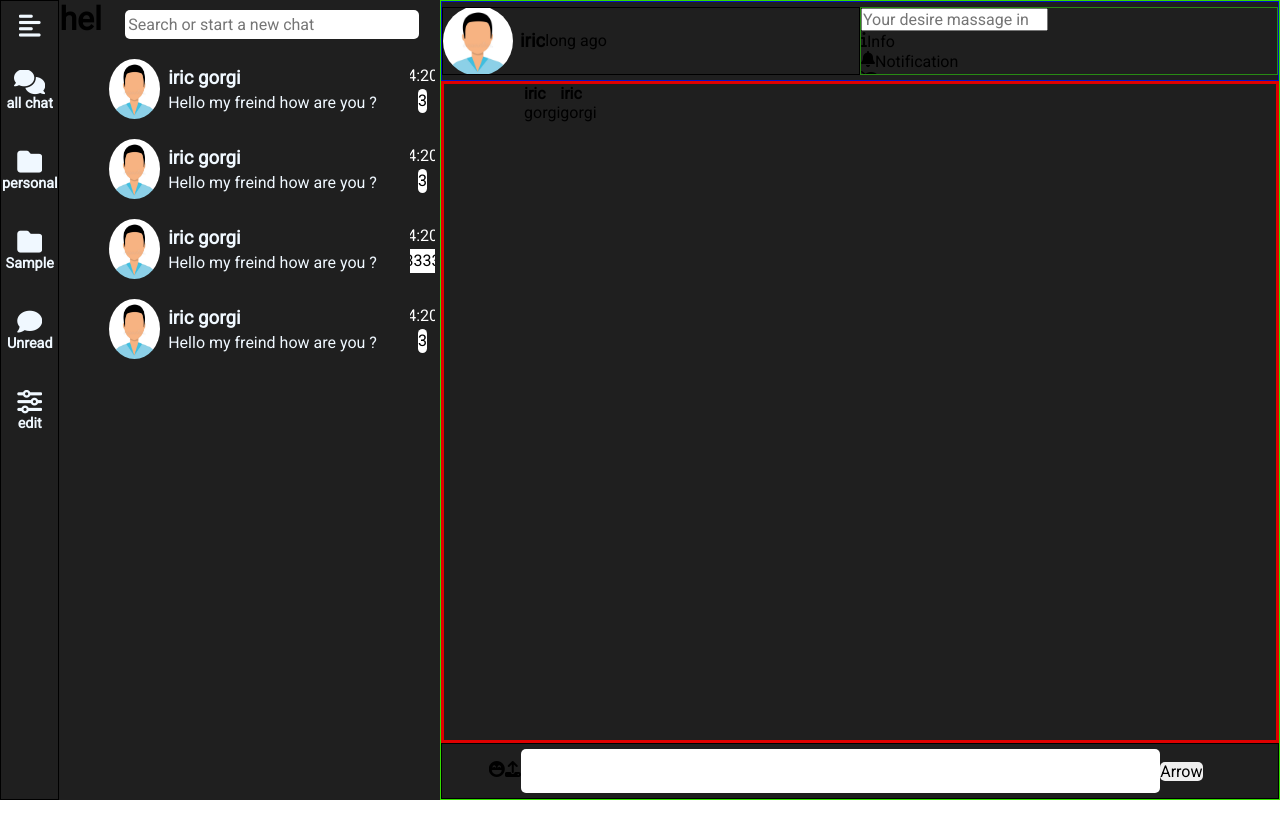
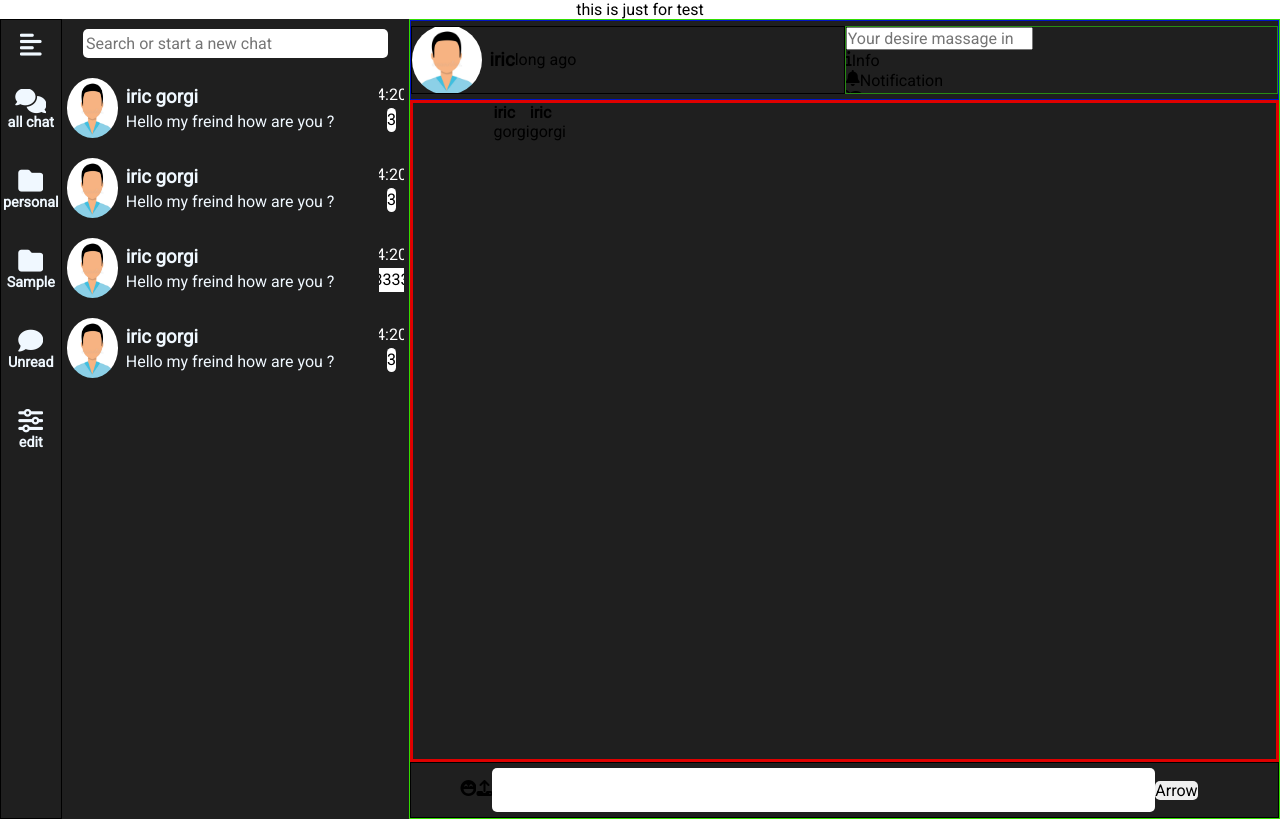
Before and after one commit to iricge/Massanger-app, a website built with Vite: page src/index.html in a window 1280 px wide. Built offline with nearby package versions, Linux system fonts and the light colour scheme.

Commit message:
adding a p

```diff
--- a/src/index.html
+++ b/src/index.html
@@ -21,6 +21,7 @@
     <div class="container">
         <body>
             <!-- ! ------------------------------ Main ------------------------------ ! -->
+            <p>this is just for test</p>
             <main class="main">
                 <div class="main-wrapper">
                     <!-- ! ------------------------------ Option bar ------------------------------ ! -->
@@ -51,7 +52,6 @@
                             </li>
                         </ul>
                     </section>
-                    <h1>hello</h1>
                     <!-- ! ------------------------------ Contact section container ------------------------------ ! -->
                     <section class="contact-section">
                         <!-- -------------------- Contact Inforamation -------------------->
```
